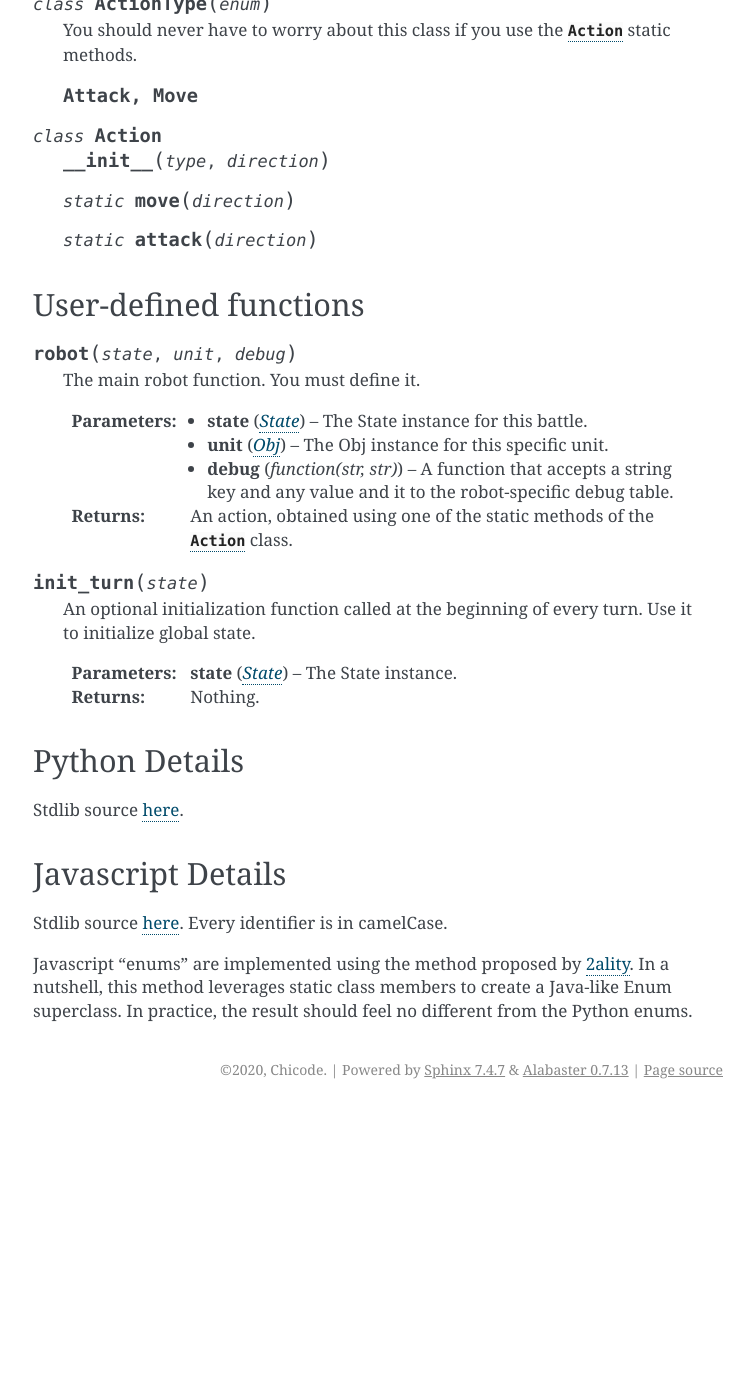
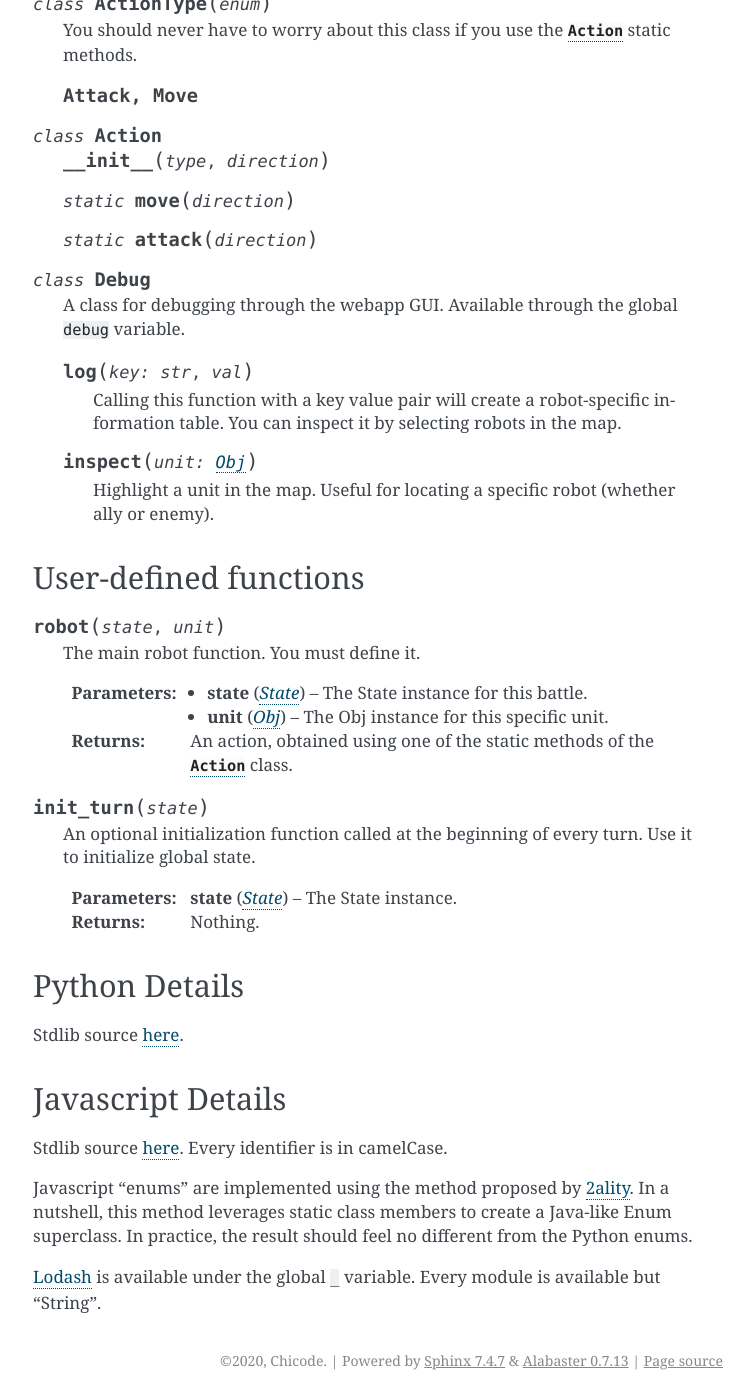
Before and after one commit to robot-rumble/docs, a Sphinx documentation site: the page built from source/api.rst, in a window 1280 px wide and 1400 px high, scrolled down 1580 px. Shown: the whole window, without its empty margins (387-1140 px from the left). Built offline with Sphinx 7.4.7, drawn with Linux system fonts in a browser that asks for light colours; before the commit the page ends 2689 px from its top, so only the background shows below that; some of the changed text lies outside the part shown.

Commit message:
Update debug information and add complex JS robot

```diff
--- a/source/api.rst
+++ b/source/api.rst
@@ -76,18 +76,29 @@ The Standard Library
     .. staticmethod:: move(direction)
     .. staticmethod:: attack(direction)
 
+.. class:: Debug
+
+    A class for debugging through the webapp GUI. Available through the global ``debug`` variable.
+
+    .. method:: log(key: str, val)
+
+        Calling this function with a key value pair will create a robot-specific information table. You can inspect it by selecting robots in the map.
+
+    .. method:: inspect(unit: Obj)
+
+        Highlight a unit in the map. Useful for locating a specific robot (whether ally or enemy).
+
+
 User-defined functions
 ----------------------
 
 
-.. function:: robot(state, unit, debug)
+.. function:: robot(state, unit)
 
     The main robot function. You must define it.
 
     :param State state: The State instance for this battle.
     :param Obj unit: The Obj instance for this specific unit.
-    :param debug: A function that accepts a string key and any value and it to the robot-specific debug table.
-    :type debug: function(str, str)
     :return: An action, obtained using one of the static methods of the :class:`Action` class.
 
 .. function:: init_turn(state)
@@ -112,3 +123,7 @@ __ https://github.com/robot-rumble/logic/blob/master/lang-runners/javascript/std
 Javascript "enums" are implemented using the method proposed by 2ality__. In a nutshell, this method leverages static class members to create a Java-like Enum superclass. In practice, the result should feel no different from the Python enums.
 
 __ https://2ality.com/2020/01/enum-pattern.html
+
+Lodash__ is available under the global ``_`` variable. Every module is available but "String".
+
+__ https://lodash.com/docs/4.17.15
--- a/source/index.rst
+++ b/source/index.rst
@@ -19,7 +19,7 @@ In Robot Rumble, you develop robots that fight in one-vs-one arena battles. We c
 
         .. code-block:: python
 
-          def robot(state, unit, debug):
+          def robot(state, unit):
               if state.turn % 2 == 0:
                   return Action.move(Direction.East)
               else:
@@ -30,7 +30,7 @@ In Robot Rumble, you develop robots that fight in one-vs-one arena battles. We c
 
         .. code-block:: javascript
 
-              function robot(state, unit, debug) {
+              function robot(state, unit) {
                 if (state.turn % 2 === 0) {
                   return Action.move(Direction.East)
                 } else {
```
Also changed, not shown: source/quickstart.rst (+66 -31 lines).
